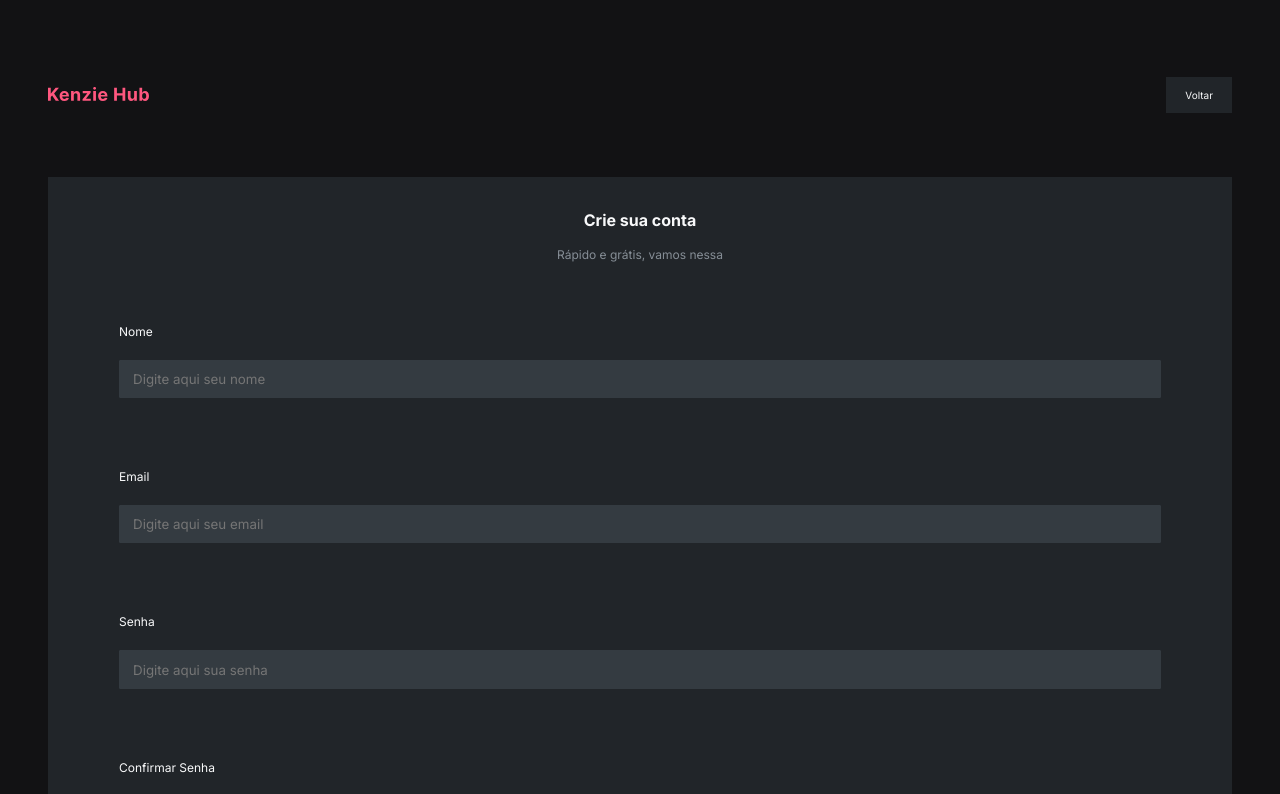
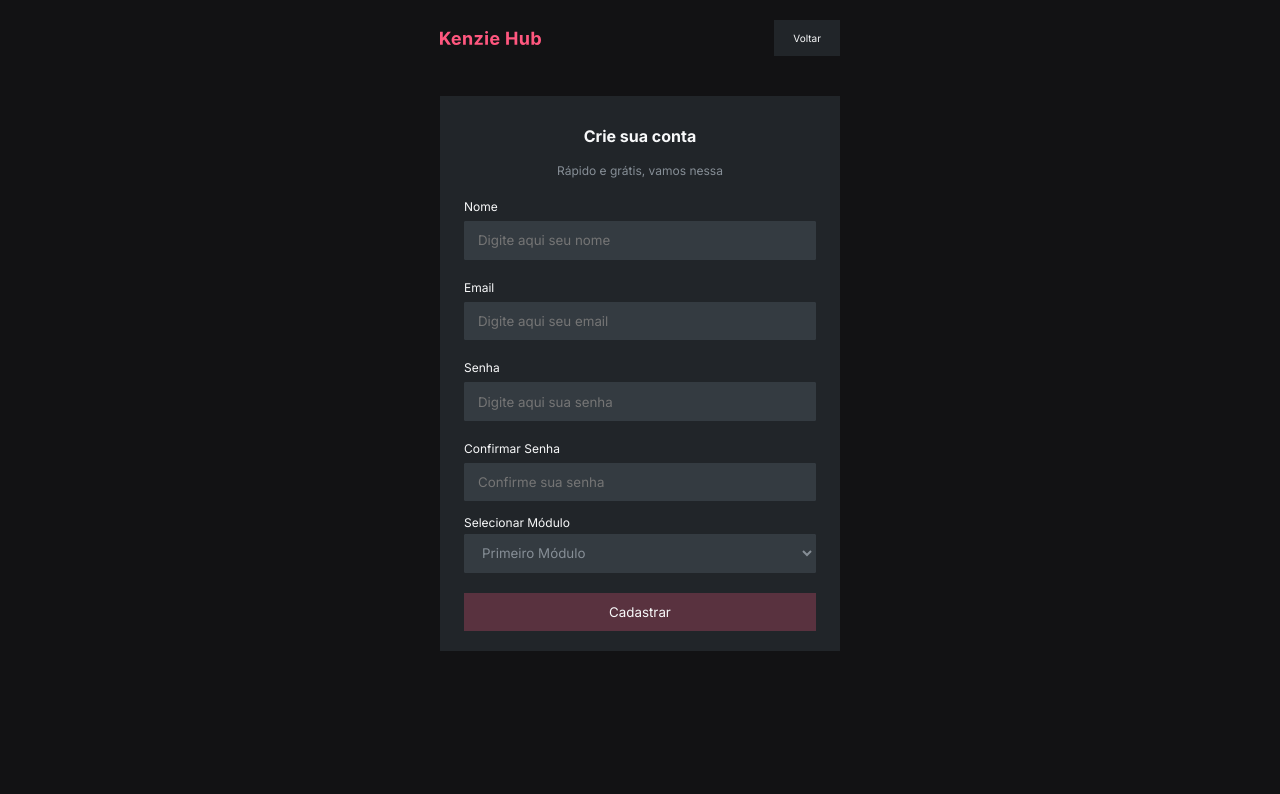
Before and after one commit to Kenzie-Academy-Brasil-Developers/react-entrega-s2-kenzie-hub-pedrokaa2, a React (Create React App) app: page /register in a window 1280 px wide. Shown: the top 794 px of the page. Built offline with nearby package versions, Linux system fonts and the light colour scheme.

Commit message:
feat: css done

```diff
--- a/src/Pages/Home/styles.js
+++ b/src/Pages/Home/styles.js
@@ -25,6 +25,11 @@ export const DivImgButton = styled.div `
     font-size: 10px;
     border-radius: 4px;
   }
+
+  @media screen and (min-width:768px) {
+    width: 700px;
+    margin: 30px auto;
+  }
 `
 
 export const H1Pdiv = styled.div `
@@ -41,6 +46,22 @@ export const H1Pdiv = styled.div `
     margin-top: 10px;
     color: var(--grey1);
     font-weight: 400;
+  }
+
+  @media screen and (min-width:768px) {
+    flex-direction: row;
+    align-items: center;
+    justify-content: space-between;
+
+    p {
+      margin-top: 0;
+      margin-right: 4%;
+    }
+
+    h1 {
+      margin-left: 2%;
+    }
+
   }
 `
 
--- a/src/Pages/Login/styles.js
+++ b/src/Pages/Login/styles.js
@@ -24,8 +24,8 @@ export const FormContainer = styled.div `
   width: 92.5%;
 
   h1 {
-    margin-top: 11%;
-    margin-bottom: 6%;
+    margin-top: 30px;
+    margin-bottom: 10px;
   }
 
   form {
@@ -64,11 +64,16 @@ export const FormContainer = styled.div `
     color: var(--grey1);
     display: flex;
     justify-content: center;
-    padding: 10%;
+    padding: 30px;
   }
 
   a {
     text-decoration: none;
+  }
+
+  @media screen and (min-width:768px) {
+    width: 400px;
+    margin: 30px auto;
   }
 `
 
--- a/src/Pages/Register/styles.js
+++ b/src/Pages/Register/styles.js
@@ -7,6 +7,7 @@ export const Container = styled.div `
   width: 100vw;
   height: 100vh;
   background-color: var(--grey4);
+
 `
 
 export const FormContainer = styled.form `
@@ -19,8 +20,8 @@ export const FormContainer = styled.form `
   width: 92.5%;
 
   h1 {
-    margin-top: 11%;
-    margin-bottom: 6%;
+    margin-top: 30px;
+    margin-bottom: 10px;
   }
 
   form {
@@ -60,15 +61,21 @@ export const FormContainer = styled.form `
     display: flex;
     justify-content: center;
   }
+
+  @media screen and (min-width:768px) {
+    width: 400px;
+    margin: 30px auto;
+  }
+
 `
 
 export const FormDivEmail = styled.div `
-  padding: 3% 0;
+  padding: 10px 0;
   width: 88%;
 `
 
 export const FormDivSenha = styled.div `
-  padding: 3% 0;
+  padding: 10px 0;
   width: 88%;
 `
 
@@ -77,8 +84,8 @@ export const DivImgButton = styled.div `
   justify-content: space-between;
   align-items: center;
   width: 92.5%;
-  margin-top: 6%;
-  margin-bottom: 5%;
+  margin-top: 20px;
+  margin-bottom: 10px;
 
   button {
     padding: 2px 19px;
@@ -87,6 +94,11 @@ export const DivImgButton = styled.div `
     color: var(--grey0);
     font-size: 10px;
   }
+
+  @media screen and (min-width:768px) {
+    width: 400px;
+  }
+
 `
 
 export const DivH1Span = styled.div `
@@ -95,7 +107,6 @@ export const DivH1Span = styled.div `
   flex-direction: column;
   justify-content: space-between;
   align-items: center;
-  margin: 15px 0;
 
   h1 {
     color: var(--grey0);
@@ -134,9 +145,9 @@ export const Select = styled.div `
   label {
     font-size: 12px;
     color: var(--grey0);
-    margin-bottom: 2%;
+    margin-bottom: 1%;
     width: 88%;
-    margin-top: 2%;
+    margin-top: 1%;
   }
 
   button {
@@ -145,4 +156,6 @@ export const Select = styled.div `
     width: 88%;
     margin: 5% 0;
   }
+
+
 `
```
Also changed, not shown: 1 other file (tests, documents, lock files or other folders).
